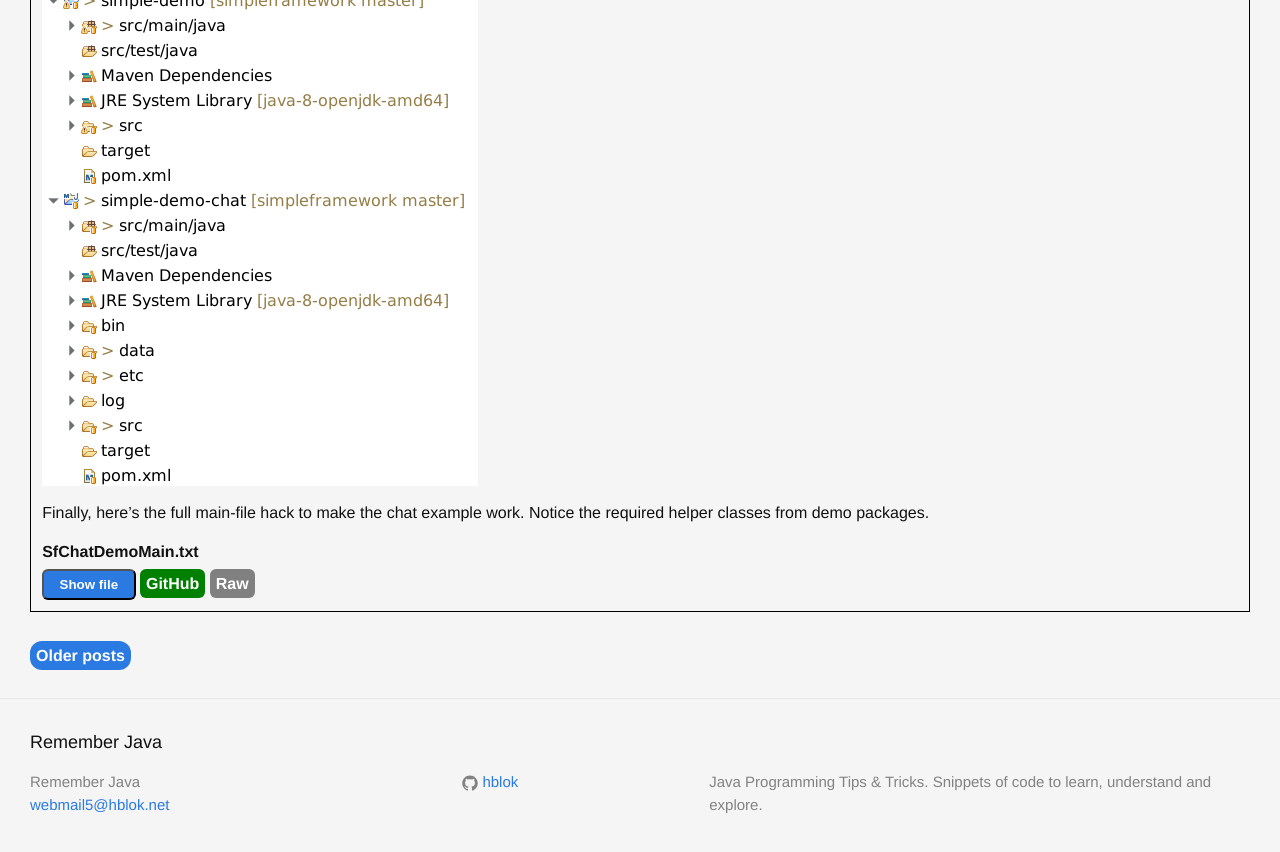
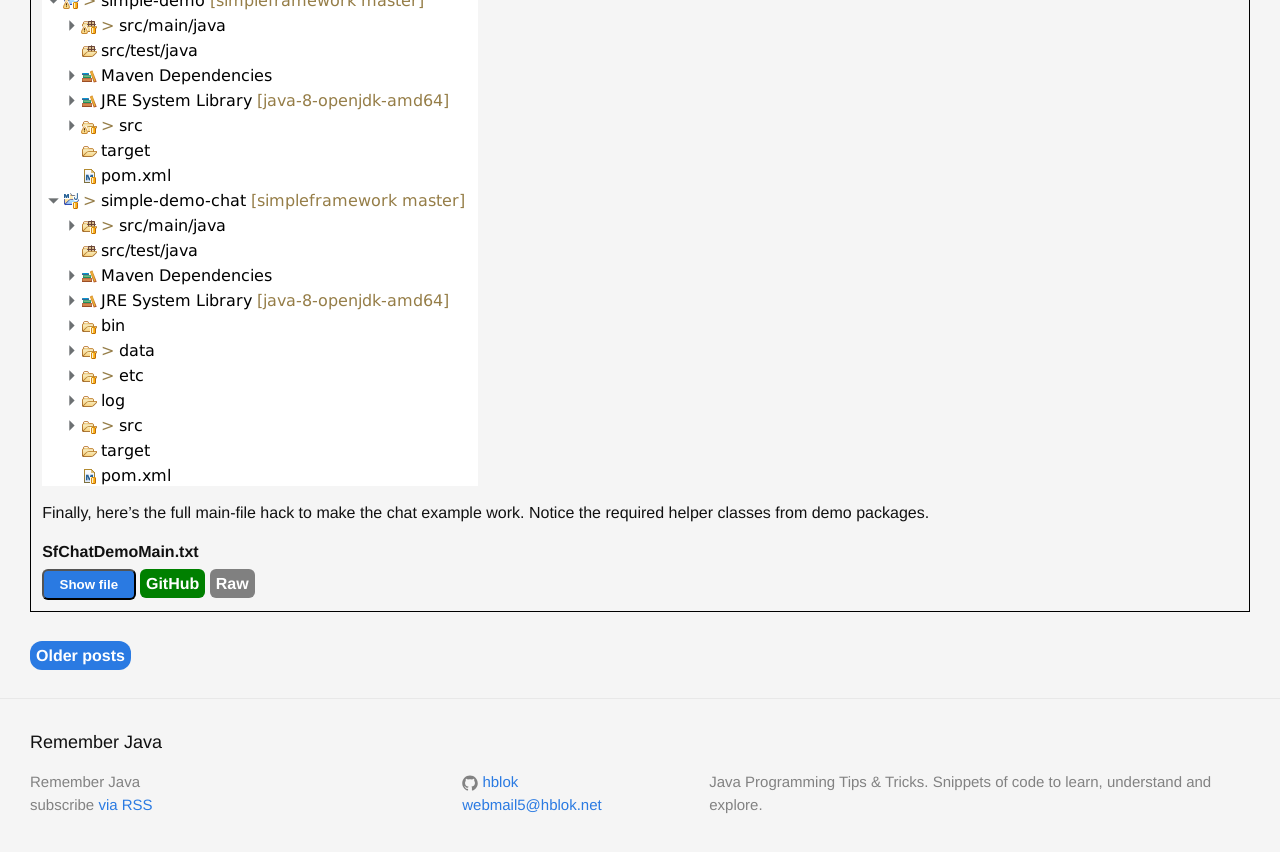
Before and after one commit to hblok/rememberjava, a Jekyll site: the page built from index.html, in a window 1280 px wide and 900 px high, scrolled down 10418 px. Shown: the top 852 px of the window. Built offline with Jekyll 4.4.1, drawn with Linux system fonts in a browser that asks for light colours; the list of posts is cut into pages by our own code.

Commit message:
RSS in footer

```diff
--- a/_includes/footer.html
+++ b/_includes/footer.html
@@ -13,10 +13,10 @@
             {% else %}
               {{ site.title | escape }}
             {% endif %}
-            </li>
-            {% if site.email %}
-            <li><a href="mailto:{{ site.email }}">{{ site.email }}</a></li>
-            {% endif %}
+          </li>
+	  <li>
+	    <p class="rss-subscribe">subscribe <a href="{{ "/feed.xml" | relative_url }}">via RSS</a></p>
+	  </li>
         </ul>
       </div>
 
@@ -28,11 +28,10 @@
           </li>
           {% endif %}
 
-          {% if site.twitter_username %}
-          <li>
-            {% include icon-twitter.html username=site.twitter_username %}
-          </li>
+          {% if site.email %}
+          <li><a href="mailto:{{ site.email }}">{{ site.email }}</a></li>
           {% endif %}
+
         </ul>
       </div>
 
```
